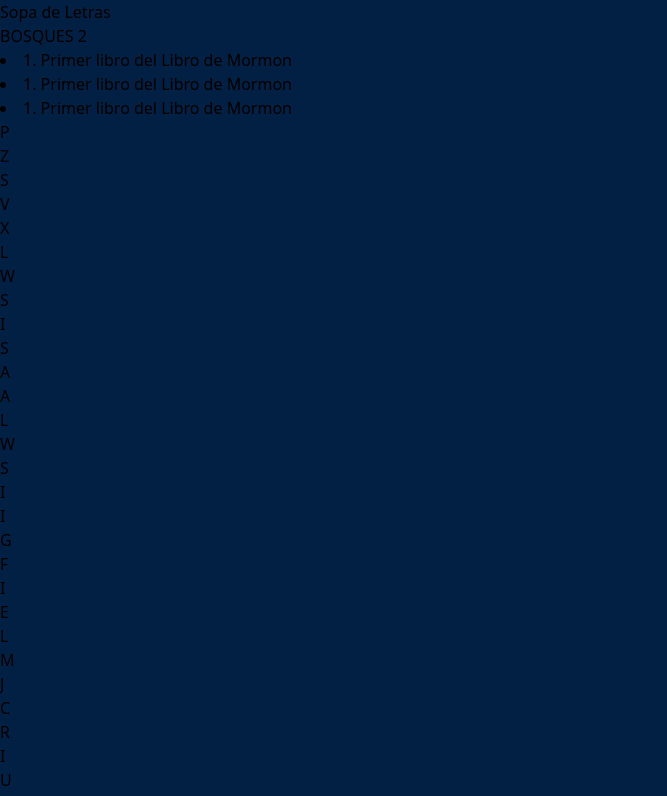
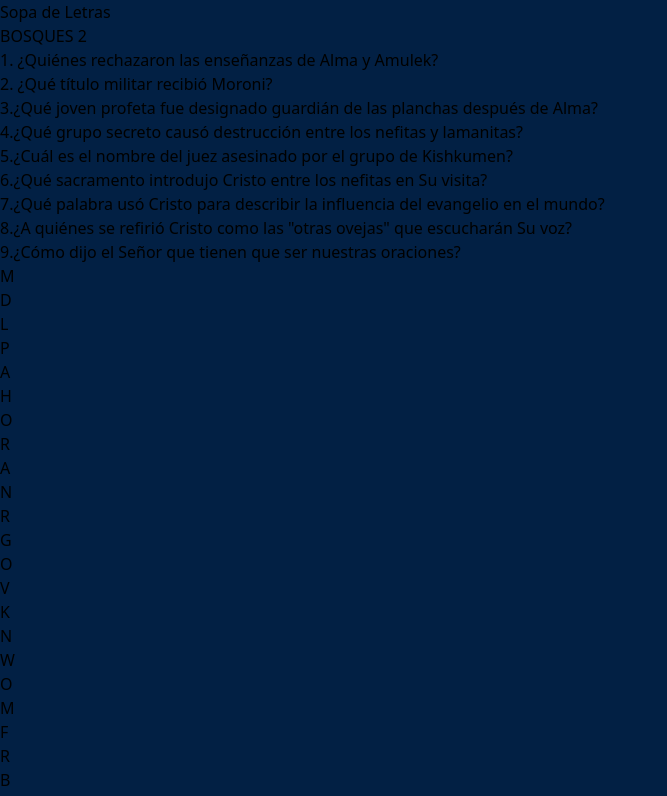
Before and after one commit to Loruel/seminary1, a React (Vite) app: page /b2 in a window 1280 px wide. Shown: the top 796 px of the page, without its empty margins (0-667 px from the left). Built offline with nearby package versions, Linux system fonts and the light colour scheme.

Commit message:
sopa 15x15

```diff
--- a/src/pages/SopaBosques2.jsx
+++ b/src/pages/SopaBosques2.jsx
@@ -46,9 +46,9 @@
     return { sopa, posicionesCorrectas };
 };
 
-const SopaDeLetrasBosques2 = () => {
-    const palabras = ['NEFI'];
-    const tamaño = 10;
+const SopaDeLetrasBosques1 = () => {
+    const palabras = ['ZORAMITAS', 'CAPITAN', 'HELAMAN', 'GADIANTON', 'PAHORAN', 'SANTACENA', 'SAL', 'GENTILES', 'SECRETO'];
+    const tamaño = 15;
 
     const [{ sopa, posicionesCorrectas }, setSopaData] = useState({ sopa: [], posicionesCorrectas: [] });
     const [seleccionadas, setSeleccionadas] = useState([]);
@@ -72,35 +72,52 @@
         if (todasCorrectas && posicionesCorrectas.length === seleccionadas.length) {
             setMensaje('¡Felicidades! Has encontrado todas las palabras correctamente.');
         } else {
-            setMensaje(''); // Limpiar el mensaje si no todas las palabras están seleccionadas
+            setMensaje('');
         }
     }, [seleccionadas, posicionesCorrectas]);
 
     return (
-        <div
-            className="max-w-lg mx-auto p-4 text-white h-full"
-            style={{ backgroundColor: '#022044' }}>
-           <h1 className="text-2xl font-semibold text-center mb-2 mt-4">
-                Sopa de Letras
-            </h1>
-            <h2 className='text-center text-3xl font-bold mb-4'>
-                BOSQUES 2
-            </h2>
+        <div className="max-w-lg mx-auto p-4 text-white h-full" style={{ backgroundColor: '#022044' }}>
+            <h1 className="text-2xl font-semibold text-center mb-2 mt-4">Sopa de Letras</h1>
+            <h2 className='text-center text-3xl font-bold mb-4'>BOSQUES 2</h2>
             {mensaje && <div className="text-green-500 font-bold mt-4 text-center mb-4">{mensaje}</div>}
-            <div>
-                <div className='mb-6'>
-                    <li>
-                        1. Primer libro del Libro de Mormon
-                    </li>
-                    <li>
-                        1. Primer libro del Libro de Mormon
-                    </li>
-                    <li>
-                        1. Primer libro del Libro de Mormon
-                    </li>
+            <div className='flex justify-center'>
+                <div className='mb-6 text-sm w-11/12'>
+                <p>
+                        1. ¿Quiénes rechazaron las enseñanzas de Alma y Amulek?
+                    </p>
+                    <p>
+                        2. ¿Qué título militar recibió Moroni?
+                    </p>
+                    <p>
+                        3.¿Qué joven profeta fue designado guardián de las planchas después de Alma?
+                    </p>
+                    <p>
+                        4.¿Qué grupo secreto causó destrucción entre los nefitas y lamanitas?
+                    </p>
+                    <p>
+                        5.¿Cuál es el nombre del juez asesinado por el grupo de Kishkumen?
+                    </p>
+                    <p>
+                        6.¿Qué sacramento introdujo Cristo entre los nefitas en Su visita?
+                    </p>
+                    <p>
+                        7.¿Qué palabra usó Cristo para describir la influencia del evangelio en el mundo?
+                    </p>
+                    <p>
+                        8.¿A quiénes se refirió Cristo como las "otras ovejas" que escucharán Su voz?
+                    </p>
+                    <p>
+                        9.¿Cómo dijo el Señor que tienen que ser nuestras oraciones?
+                    </p>
                 </div>
             </div>
-            <div className="grid grid-cols-10 mb-6">
+            <div
+                className="grid mb-6 gap-1"
+                style={{
+                    gridTemplateColumns: 'repeat(15, minmax(0, 1fr))',
+                }}
+            >
                 {sopa.map((fila, i) =>
                     fila.map((letra, j) => {
                         const coordenada = `${i}-${j}`;
@@ -109,8 +126,7 @@
                             <div
                                 key={coordenada}
                                 onClick={() => handleSelect(i, j)}
-                                className={`flex items-center justify-center w-10 h-10 border border-gray-300 text-lg font-semibold cursor-pointer ${isSelected ? 'bg-orange-400 text-white' : 'bg-white text-black'
-                                    }`}
+                                className={`flex items-center justify-center w-8 h-8 border border-gray-300 text-lg font-semibold cursor-pointer ${isSelected ? 'bg-orange-400 text-white' : 'bg-white text-black'}`}
                             >
                                 {letra}
                             </div>
@@ -122,4 +138,4 @@
     );
 };
 
-export default SopaDeLetrasBosques2;
+export default SopaDeLetrasBosques1;
```
